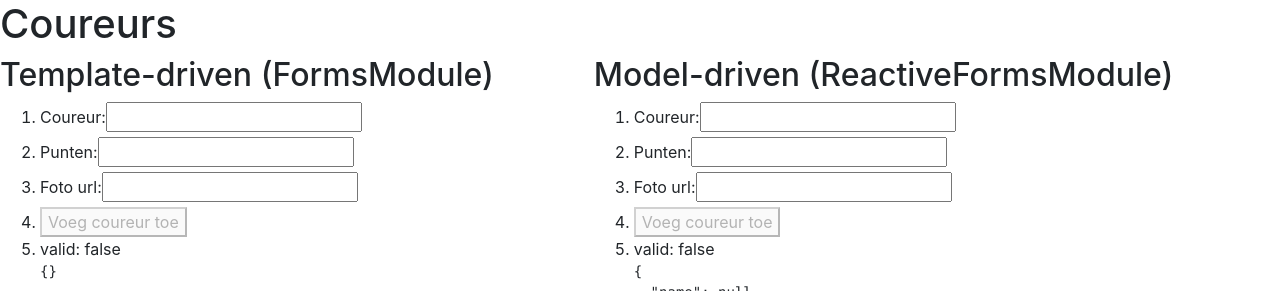
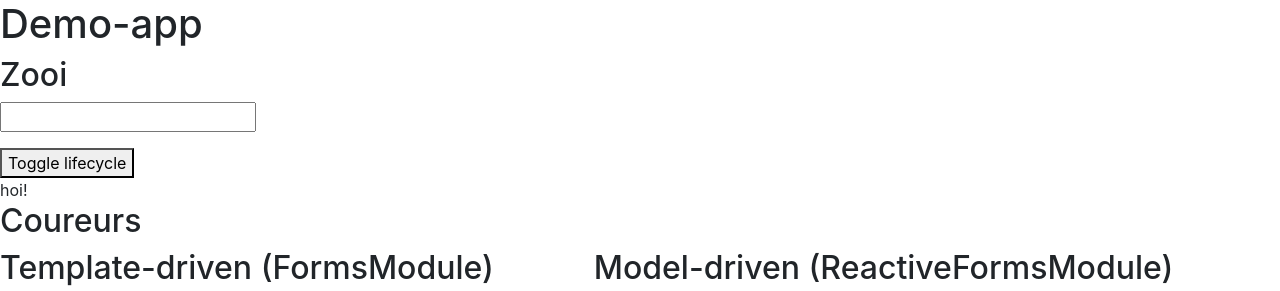
Before and after one commit to karmalegend/minor-2021, an Angular app in the folder demo/: page / in a window 1280 px wide. Shown: the top 291 px of the page. Built offline with nearby package versions, Linux system fonts and the light colour scheme.

Commit message:
TDD met autocompletecomponent laten zien en lifecycles laten zien

```diff
--- a/demo/src/app/app.component.html
+++ b/demo/src/app/app.component.html
@@ -1,4 +1,18 @@
-<h1>Coureurs</h1>
+<h1>Demo-app</h1>
+
+<h2>Zooi</h2>
+
+<app-autocomplete [data]="drivers" (select)="handleAutocompleteSelect($event)"></app-autocomplete>
+
+
+
+<button (click)="showLifecycle = !showLifecycle">Toggle lifecycle</button>
+
+<div *ngIf="showLifecycle">
+	<app-lifecycle message="Hier mijn message"></app-lifecycle>
+</div>
+
+<h2>Coureurs</h2>
 
 <div class="form-container">
 	<form (ngSubmit)="addDriverTemplate()" #templateForm="ngForm">
--- a/demo/src/app/app.component.ts
+++ b/demo/src/app/app.component.ts
@@ -1,5 +1,6 @@
-import { Component } from '@angular/core';
+import { Component, ViewChild } from '@angular/core';
 import { FormControl, FormGroup, NgForm, Validators } from '@angular/forms';
+import { AutocompleteComponent } from './components/autocomplete/autocomplete.component';
 import {Driver } from './models/driver';
 
 @Component({
@@ -14,6 +15,10 @@ export class AppComponent {
 		photoUrl: new FormControl(undefined, Validators.required),
 	});
 	newDriver = {} as Driver;
+	showLifecycle = true;
+
+	// @ViewChild(AutocompleteComponent)
+	// autocomplete!: AutocompleteComponent;
 
 	drivers: Driver[] = [
 		{ id: 4, name: 'Maxie Verstappen', points: 369.5, photoUrl: 'https://cdn.nos.nl/image/2021/12/04/809027/1024x576a.jpg'},
@@ -27,5 +32,11 @@ export class AppComponent {
 
 	addDriverTemplate() {
 		this.drivers.push(this.newDriver);
+
+		// this.autocomplete.
+	}
+
+	handleAutocompleteSelect(driver: Driver) {
+		console.log('hey er is iets geselecteerd in de autocomplete:', driver);
 	}
 }
--- a/demo/src/app/app.module.ts
+++ b/demo/src/app/app.module.ts
@@ -4,11 +4,15 @@ import { BrowserModule } from '@angular/platform-browser';
 
 import { AppComponent } from './app.component';
 import { LewisLoserPipe } from './pipes/lewis-loser.pipe';
+import { LifecycleComponent } from './components/lifecycle/lifecycle.component';
+import { AutocompleteComponent } from './components/autocomplete/autocomplete.component';
 
 @NgModule({
   declarations: [ // dingen in je HTML: components directives pipes
     AppComponent,
-	LewisLoserPipe
+	LewisLoserPipe,
+	LifecycleComponent,
+ AutocompleteComponent
   ],
   imports: [ // modules
     BrowserModule,
--- /dev/null
+++ b/demo/src/app/components/autocomplete/autocomplete.component.css
@@ -0,0 +1,3 @@
+.highlight {
+	background: lightgoldenrodyellow;
+}
--- /dev/null
+++ b/demo/src/app/components/autocomplete/autocomplete.component.html
@@ -0,0 +1,9 @@
+
+<input [formControl]="query"
+       (keyup)="autocomplete()"
+	   (keydown.arrowdown)="next()"
+	   (keydown.enter)="selectItem()">
+<ul>
+	<li *ngFor="let suggestion of suggestions"
+	    [class.highlight]="suggestion.highlight">{{suggestion | json}}</li>
+</ul>
--- /dev/null
+++ b/demo/src/app/components/autocomplete/autocomplete.component.ts
@@ -0,0 +1,51 @@
+import { Component, EventEmitter, Input, OnInit, Output } from '@angular/core';
+import { FormControl } from '@angular/forms';
+
+@Component({
+	selector: 'app-autocomplete',
+	templateUrl: './autocomplete.component.html',
+	styleUrls: ['./autocomplete.component.css'],
+})
+export class AutocompleteComponent {
+	@Input() data!: any[]; // generic component is secretly the way to go / data pollution
+	@Output() select = new EventEmitter(); // also supports generics
+
+	query = new FormControl();
+	suggestions?: any[];
+
+	autocomplete() {
+		this.suggestions = [];
+
+		for (let item of this.data) {
+			for (let prop of Object.keys(item)) {
+				if (
+					item[prop] &&
+					item[prop]
+						.toString()
+						.toLowerCase()
+						.includes(this.query.value.toLowerCase())
+				) {
+					this.suggestions.push(item);
+					break;
+				}
+			}
+		}
+	}
+
+	next() {
+		let index = this.suggestions!.findIndex((x) => x.highlight);
+		if (index > -1) {
+			delete this.suggestions![index].highlight;
+			this.suggestions![(index + 1) % this.suggestions!.length].highlight = true;
+			return;
+		}
+
+		this.suggestions![0].highlight = true;
+	}
+
+	selectItem() {
+		let item = this.suggestions!.find(x => x.highlight);
+		delete item.highlight;
+		this.select.emit(item);
+	}
+}
--- /dev/null
+++ b/demo/src/app/components/lifecycle/lifecycle.component.ts
@@ -0,0 +1,42 @@
+import { Component, Input, OnDestroy, OnInit } from '@angular/core';
+
+@Component({
+	selector: 'app-lifecycle',
+	template: 'hoi!',
+})
+export class LifecycleComponent implements OnInit, OnDestroy {
+	@Input() message!: string;
+	private intervalId?: ReturnType<typeof setInterval>;
+
+	constructor() {
+		// dependency injection
+		console.log('[lifecycle] constructor', this.message);
+	}
+
+	ngOnInit() {
+		// alle initializatiezaken
+		console.log('[lifecycle] ngOnInit', this.message);
+
+		this.intervalId = setInterval(
+			() => console.log('hallo vanaf interval'),
+			1000
+		);
+	}
+
+	ngOnDestroy() {
+		if (this.intervalId) {
+			clearInterval(this.intervalId);
+		}
+		// connecties sluiten
+		// - intervals
+		// - sliding setTimeout()
+		// - web sockets/webrtc/webtransport (HTTP/3)
+		// - subscriptions
+		// - camera API
+		// - navigator.geolocation.watchPosition()
+		// - bluetooth API
+		// - indexed databse
+		// - web workers
+		console.log('[lifecycle] ngOnDestroy');
+	}
+}
```
Also changed, not shown: demo/src/app/components/lifecycle/lifecycle.component.html (added), 1 other file (tests, documents, lock files or other folders).
